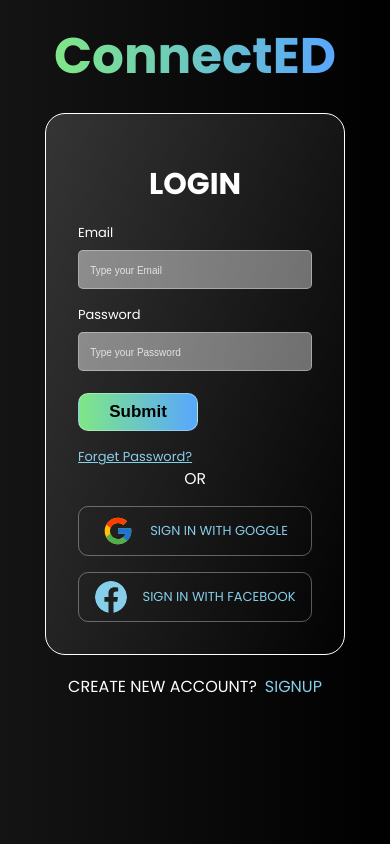
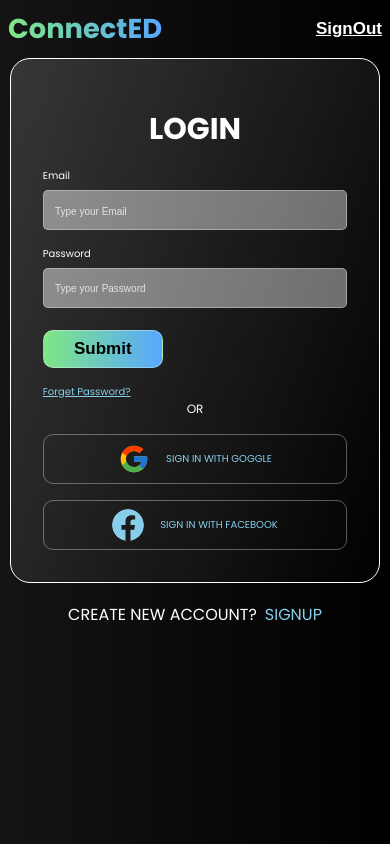
Before and after one commit to raviKant0917/ConnectED, a React (Create React App) app in the folder client/: page /login in a window 390 px wide. Built offline with nearby package versions, Linux system fonts and the light colour scheme.

Commit message:
responsive-header-and-signp

```diff
--- a/client/src/components/Dashboard/Dashboard.scss
+++ b/client/src/components/Dashboard/Dashboard.scss
@@ -21,13 +21,13 @@
     }
 }
 
+// @media (max-width: 900px) {
+//     .dashboard {
+//         width: calc(100% - 300px);
+//     }
+// }
+
 @media (max-width: 900px) {
-    .dashboard {
-        width: calc(100% - 300px);
-    }
-}
-
-@media (max-width: 600px) {
     .dashboard {
         width: 100%;
         padding-bottom: 70px;
--- a/client/src/components/Header/Header.jsx
+++ b/client/src/components/Header/Header.jsx
@@ -3,11 +3,14 @@ import "./header.scss";
 
 const Header = () => {
     return (
-        <>
-            <div className="header">
-                <h1>ConnectED</h1>
-            </div>
-        </>
+      <div className="headerWrapper">
+        <div className="header">
+          <h1>ConnectED</h1>
+        </div>
+        <div className="button">
+          <button className="Sign_out">SignOut</button>
+        </div>
+      </div>
     );
 };
 
--- a/client/src/components/Header/header.scss
+++ b/client/src/components/Header/header.scss
@@ -1,12 +1,49 @@
-.header{
+.headerWrapper {
+  .header {
     display: flex;
     justify-content: center;
     padding: 1.2rem;
     width: 100vw;
-    >h1{
-        background: linear-gradient(to right,#7FE786,#58A7FE);
-        -webkit-background-clip: text;
-        -webkit-text-fill-color: transparent;
-        font-size: 50px;
+    > h1 {
+      background: linear-gradient(to right, #7fe786, #58a7fe);
+      -webkit-background-clip: text;
+      -webkit-text-fill-color: transparent;
+      font-size: 50px;
+    }
+  }
+   .button {
+      display: none;
     }
 }
+
+@media (max-width: 900px) {
+  .headerWrapper {
+    display: flex;
+    align-items: center;
+    justify-content: space-between;
+    .header {
+      justify-content: flex-start;
+      padding: 0;
+      margin: 0.5rem;
+      > h1 {
+        font-size: 7vw;
+        align-self: flex-start;
+      }
+    }
+    .button {
+      display: flex;
+
+      > button {
+        padding: 0.5rem;
+        font-size: 17px;
+        font-weight: bold;
+        color: white;
+        background: transparent;
+        border-radius: 10px;
+        cursor: pointer;
+        border: none;
+        text-decoration: underline;
+      }
+    }
+  }
+}
--- a/client/src/components/Login/login.scss
+++ b/client/src/components/Login/login.scss
@@ -82,8 +82,8 @@
 
 @media (max-width: 600px) {
     .login {
-        width: 300px;
-        font-size: 13px;
+        width: 95vw;
+        font-size: 10px;
         > form {
             > input {
                 &::placeholder {
--- a/client/src/components/Navbar/Navbar.jsx
+++ b/client/src/components/Navbar/Navbar.jsx
@@ -126,7 +126,7 @@ const Navbar = () => {
 
     const route = useLocation().pathname;
 
-    return screen.width > 600 ? (
+    return screen.width > 900 ? (
         <BigNav route={route} />
     ) : (
         <SmallNav route={route} />
--- a/client/src/components/Navbar/Navbar.scss
+++ b/client/src/components/Navbar/Navbar.scss
@@ -86,20 +86,20 @@
   }
 }
 
+// @media (max-width: 900px) {
+//   .Navbar {
+//     width: 200px;
+//     height: 80vh;
+//     > Nav {
+//       > a {
+//         font-size: 10px;
+//         margin: 1rem;
+//       }
+//     }
+//   }
+// }
+
 @media (max-width: 900px) {
-  .Navbar {
-    width: 200px;
-    height: 80vh;
-    > Nav {
-      > a {
-        font-size: 10px;
-        margin: 1rem;
-      }
-    }
-  }
-}
-
-@media (max-width: 600px) {
   .Navbar {
     width: 100%;
     position: fixed;
@@ -136,7 +136,6 @@
 
         > div {
           font-size: 10px;
-          // width: 100%;
           opacity: 0;
           text-align: center;
           transition: 0.5s;
@@ -150,8 +149,11 @@
         transform: translateY(-50%) scale(1.05);
 
         > div {
+          display: flex;
           opacity: 1;
           color: white;
+          font-size: 10px;
+          justify-content: center;
         }
       }
 
@@ -164,6 +166,7 @@
         background-color: #7fe787;
         z-index: -1;
         transform: translate(-25%, -25%);
+
       }
     }
   }
--- a/client/src/components/SearchBar/Search.scss
+++ b/client/src/components/SearchBar/Search.scss
@@ -62,13 +62,13 @@
     }
 }
 
+// @media (max-width: 900px) {
+//     .searchbar {
+//         width: calc(100% - 300px);
+//     }
+// }
+
 @media (max-width: 900px) {
-    .searchbar {
-        width: calc(100% - 300px);
-    }
-}
-
-@media (max-width: 600px) {
     .searchbar {
         width: 100%;
         padding-bottom: 70px;
--- a/client/src/components/Signup/signup.scss
+++ b/client/src/components/Signup/signup.scss
@@ -6,6 +6,10 @@
     padding: 1.2rem 2rem;
     border-radius: 20px;
     background: linear-gradient(to bottom right, #ffffff26, #ffffff00);
+    display: flex;
+    flex-direction: column;
+    justify-content: center;
+
 
     > h1 {
         text-transform: uppercase;
@@ -131,8 +135,8 @@
 
 @media (max-width: 600px) {
     .signup {
-        width: 300px;
-        font-size: 13px;
+        width: 95vw;
+        font-size: 10px;
         .slides {
             .line {
                 width: 200px;
```
